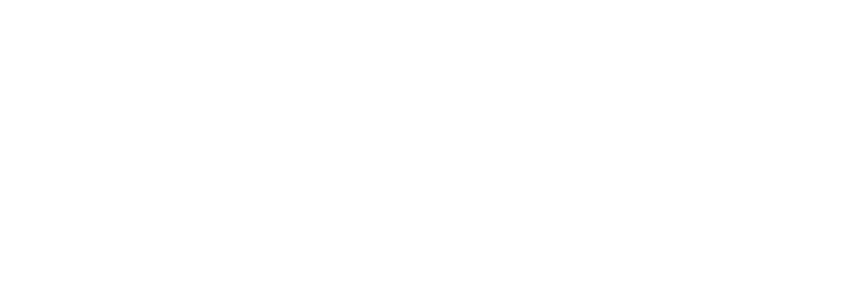
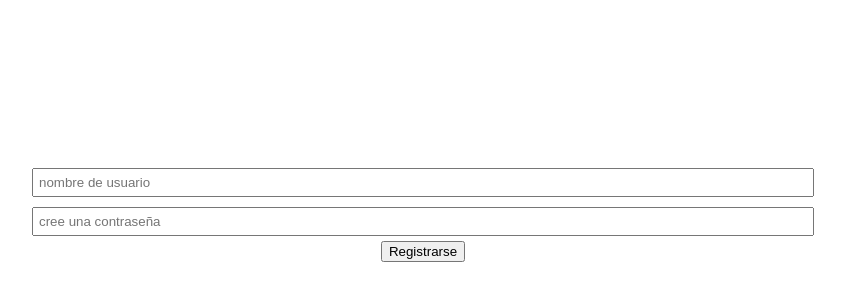
Before and after one commit to MatiasMorilla/chat-react-firebase, a React (Create React App) app in the folder chat_app/: page /SignIn in a window 1280 px wide. Before the commit this address had no page. Shown: the part 188-488 px from the top of the page, without its empty margins (217-1062 px from the left). Built offline with nearby package versions, Linux system fonts and the light colour scheme.

Commit message:
crear usuarios y loguearse
error en crear

```diff
--- a/chat_app/src/App.js
+++ b/chat_app/src/App.js
@@ -1,10 +1,13 @@
 import './App.css';
 import AppRouter from './appRouter/appRouter';
+import { UserProvider } from './components/context/userProvider';
 
 function App() {
   return (
     <div className="App">
-      <AppRouter />
+      <UserProvider>
+          <AppRouter />
+      </UserProvider>
     </div>
   );
 }
--- a/chat_app/src/appRouter/appRouter.js
+++ b/chat_app/src/appRouter/appRouter.js
@@ -1,10 +1,14 @@
 import {Route, Routes, BrowserRouter} from 'react-router-dom';
+import Home from '../components/home/home';
 import LogIn from '../components/LogIn/logIn';
+import SignIn from '../components/SignIn/SignIn';
 
 function AppRouter() {
   return (
     <BrowserRouter>
         <Routes>
+            <Route path='/Home' element={<Home />} />
+            <Route path='/SignIn' element={<SignIn />} />
             <Route path='/' element={<LogIn />}/>
         </Routes>
     </BrowserRouter>
--- a/chat_app/src/components/LogIn/logIn.js
+++ b/chat_app/src/components/LogIn/logIn.js
@@ -1,13 +1,17 @@
-import { useState } from 'react';
+import { useContext, useEffect, useState } from 'react';
 //Components
 import './logIn.css';
 //FireBase
 import db from '../../fireBase';
+import {collection, addDoc, getDocs, query, where} from 'firebase/firestore';
+import { Link, Navigate } from 'react-router-dom';
+import UserContext from '../context/userProvider';
 
 function LogIn() {
-    const [user, setUser] = useState({name: "", password: ""});
+    const {setUser} = useContext(UserContext);
     const [userName, setUserName] = useState("");
     const [userPassword, setUserPassword] = useState("");
+    const [validData, setValidData] = useState(false);
 
     const handleSetName = (e) => {
         setUserName(e.target.value);
@@ -17,14 +21,37 @@
         setUserPassword(e.target.value);
     }
 
-    const handleSetUser = async (e) => {
+
+    const validateUser = async (e)=>{
         e.preventDefault();
-        // busccar nueva manera firebase
+
+        const usersRef = collection(db, "User");
+        const q =  query(usersRef, where("name", "==", userName), where("password", "==", userPassword));
+
+        const snapshoot = await getDocs(q);
+
+        if(snapshoot.empty === false)
+        {
+            snapshoot.forEach( (doc) => {
+              setUser(doc.data());
+              console.log(doc.data());
+            });
+
+            setValidData(true)
+        }
+        else
+        {
+            console.log("Los datos son incorrectos");
+            setValidData(false);
+        }
     }
 
   return (
     <div className="logIn-container">
-      <form className='form' onSubmit={handleSetUser}>
+      {
+         validData && <Navigate to={"/home"} />
+      }
+      <form className='form' onSubmit={validateUser}>
             <input
                 type="text"
                 className='input-name'
@@ -39,6 +66,9 @@
                 value={userPassword}
                 onChange={handleSetPassword}
             />
+            <Link to={"/SignIn"}>
+                Registrarse
+            </Link>
             <button type="submit">Enviar</button>
       </form>
     </div>
--- /dev/null
+++ b/chat_app/src/components/SignIn/SignIn.css
@@ -0,0 +1,6 @@
+.signIn-container{
+    height: 100vh;
+    display: flex;
+    justify-content: center;
+    align-items: center;
+}
--- /dev/null
+++ b/chat_app/src/components/SignIn/SignIn.js
@@ -0,0 +1,83 @@
+import "./SignIn.css";
+import { useEffect, useState } from "react";
+// firebase
+import { collection, getDocs, addDoc, query, where } from "firebase/firestore";
+import db from "../../fireBase";
+import { Navigate } from "react-router";
+
+const SignIn = () => {
+    const [userName, setUserName] = useState("");
+    const [userPassword, setUserPassword] = useState("");
+    const [validData, setValidData] = useState(false);
+    const [existUser, setExistUser] = useState(true);
+
+    const handleSetName = (e) => {
+        setUserName(e.target.value);
+    }
+
+    const handleSetPassword = (e) => {
+        setUserPassword(e.target.value);
+    }
+
+     const searchUser = async () => {
+        let userRef = collection(db, "User");
+        console.log(userName);
+        let q = query(userRef, where("name", "==", userName));
+
+        let snapShot = await getDocs(q);
+
+        console.log(snapShot.empty);
+
+        snapShot.empty == true ? setExistUser(false) : setExistUser(true);
+    }
+
+    const handleAddUser = async (e) => {
+        e.preventDefault();
+        await searchUser();
+
+        if(!existUser)
+        {
+            const docRef = await addDoc(collection(db, "User"),{
+                name: userName,
+                password: userPassword
+            });
+
+            setValidData(true);
+            console.log("funciono", docRef.id);
+        }
+        else
+        {
+            setValidData(false);
+            console.log("Ese usuario ya existe");
+        }
+    }
+
+/*     useEffect( () => {
+        searchUser("Matias");
+    }, []);
+ */
+    return (
+        <div className="signIn-container">
+            {
+                validData && <Navigate to={"/"} />
+            }
+            <form className="form" onSubmit={handleAddUser}>
+                <input
+                    type="text"
+                    placeholder="nombre de usuario"
+                    value={userName}
+                    onChange={handleSetName}
+                />
+                <input
+                    type="password"
+                    placeholder="cree una contraseña"
+                    value={userPassword}
+                    onChange={handleSetPassword}
+                />
+                <button type="submit">Registrarse</button>
+            </form>
+        </div>
+    );
+}
+
+export default SignIn;
--- /dev/null
+++ b/chat_app/src/components/context/userProvider.js
@@ -0,0 +1,22 @@
+import { createContext, useState } from "react";
+
+const UserContext = createContext();
+
+const UserProvider = ({children}) => {
+    const [user, setUser] = useState({name: "", password: ""});
+
+
+    const data = {
+        user,
+        setUser
+    }
+
+    return(
+        <UserContext.Provider value={data}>
+            {children}
+        </UserContext.Provider>
+    );
+}
+
+export {UserProvider};
+export default UserContext;
--- /dev/null
+++ b/chat_app/src/components/home/home.js
@@ -0,0 +1,16 @@
+import { useContext } from "react";
+import UserContext from "../context/userProvider";
+
+
+const Home = () => {
+    const {user} = useContext(UserContext);
+
+  return (
+    <div className="home-container">
+        <p>Nombre: {user.name}</p>
+        <p>Contraseña: {user.password}</p>
+    </div>
+  );
+}
+
+export default Home;
--- a/chat_app/src/fireBase.js
+++ b/chat_app/src/fireBase.js
@@ -1,11 +1,6 @@
-// Import the functions you need from the SDKs you need
 import { initializeApp } from "firebase/app";
-import { getAnalytics } from "firebase/analytics";
-// TODO: Add SDKs for Firebase products that you want to use
-// https://firebase.google.com/docs/web/setup#available-libraries
+import { getFirestore } from "firebase/firestore";
 
-// Your web app's Firebase configuration
-// For Firebase JS SDK v7.20.0 and later, measurementId is optional
 const firebaseConfig = {
   apiKey: "AIzaSyCxZEb2liIgZCDq0HgyUSHKXY8-uIw3d7c",
   authDomain: "chat-app-68204.firebaseapp.com",
@@ -16,8 +11,8 @@
   measurementId: "G-2LGQZMD5L0"
 };
 
-// Initialize Firebase
+
 const app = initializeApp(firebaseConfig);
-const db = getAnalytics(app);
+const db = getFirestore(app);
 
 export default db;
```
